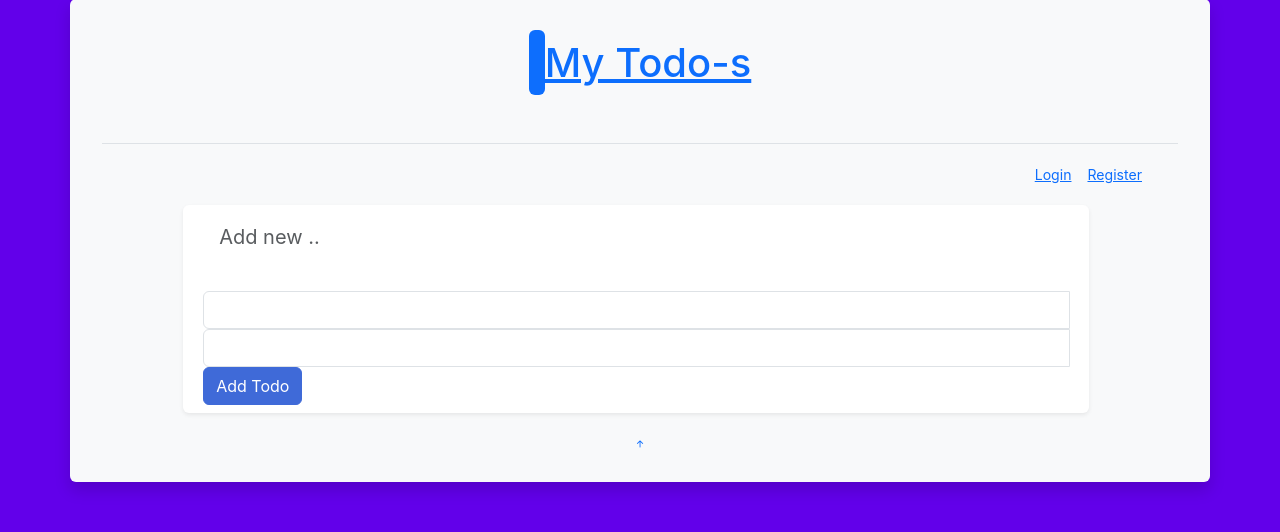
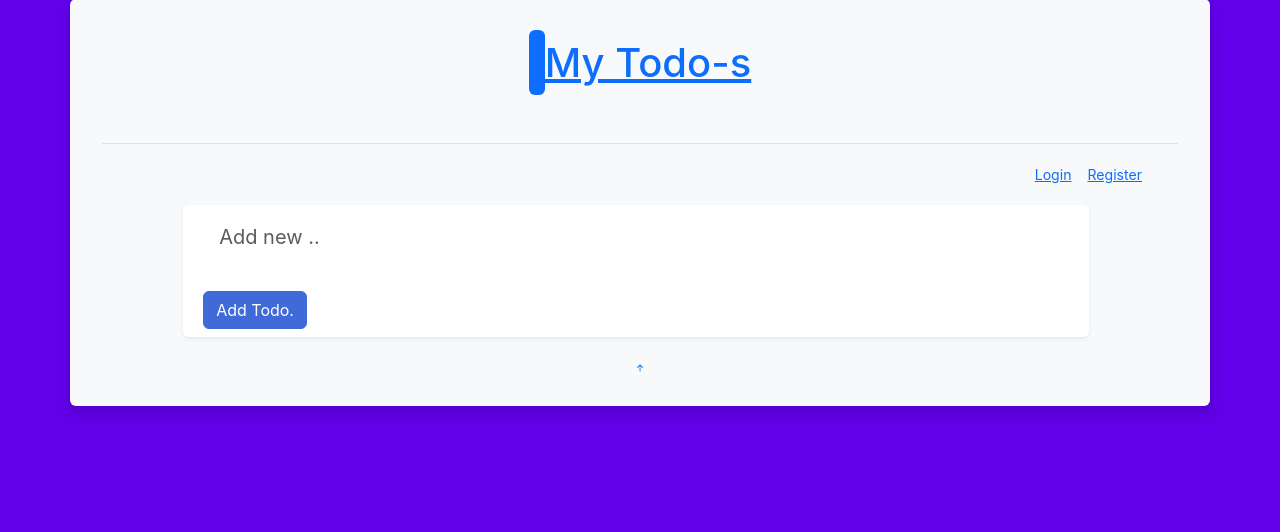
Before and after one commit to olusesa/mytodosite, a Flask app: page / in a window 1280 px wide. Shown: the part 49-581 px from the top of the page. Run offline with Flask 3, Linux system fonts and the light colour scheme; some libraries are stand-ins or nearby versions.

Commit message:
New Update MyTodoSite commit

```diff
--- a/templates/add_todo.html
+++ b/templates/add_todo.html
@@ -12,21 +12,20 @@
                     <i class="fa fa-calendar my-2 px-1 text-primary btn due-date-button" data-toggle="tooltip" data-placement="bottom" title="Set a Due date"></i>
                     <i class="fa fa-calendar-times-o my-2 px-1 text-danger btn clear-due-date-button d-none" data-toggle="tooltip" data-placement="bottom" title="Clear Due date"></i>
         </div>
-        <div class="input-group date" data-provide="datepicker">
-            <input type="text" class="form-control">
-        <div class="input-group-addon">
-        <span class="glyphicon glyphicon-th"></span>
-        </div>
-        </div>
+<!--        <div class="input-group date" data-provide="datepicker">-->
+<!--            <input type="text" class="form-control">-->
+<!--        <div class="input-group-addon">-->
+<!--        <span class="glyphicon glyphicon-th"></span>-->
+<!--        </div>-->
+<!--        </div>-->
 
-        <div class="input-group date" data-provide="datepicker">
-            <input type="text" class="form-control">
-            <div class="input-group-addon">
-                <span class="glyphicon glyphicon-th"></span>
-            </div>
-        </div>
-<!--        <button type="submit" class="btn btn-primary btn-block btn-large">Add Todo.</button>-->
-                        <button type="button" class="btn btn-primary">Add Todo</button>
+<!--        <div class="input-group date" data-provide="datepicker">-->
+<!--            <input type="text" class="form-control">-->
+<!--            <div class="input-group-addon">-->
+<!--                <span class="glyphicon glyphicon-th"></span>-->
+<!--            </div>-->
+<!--        </div>-->
+        <button type="submit" class="btn btn-primary btn-block btn-large">Add Todo.</button>
     </form>
 </div>
 
```
